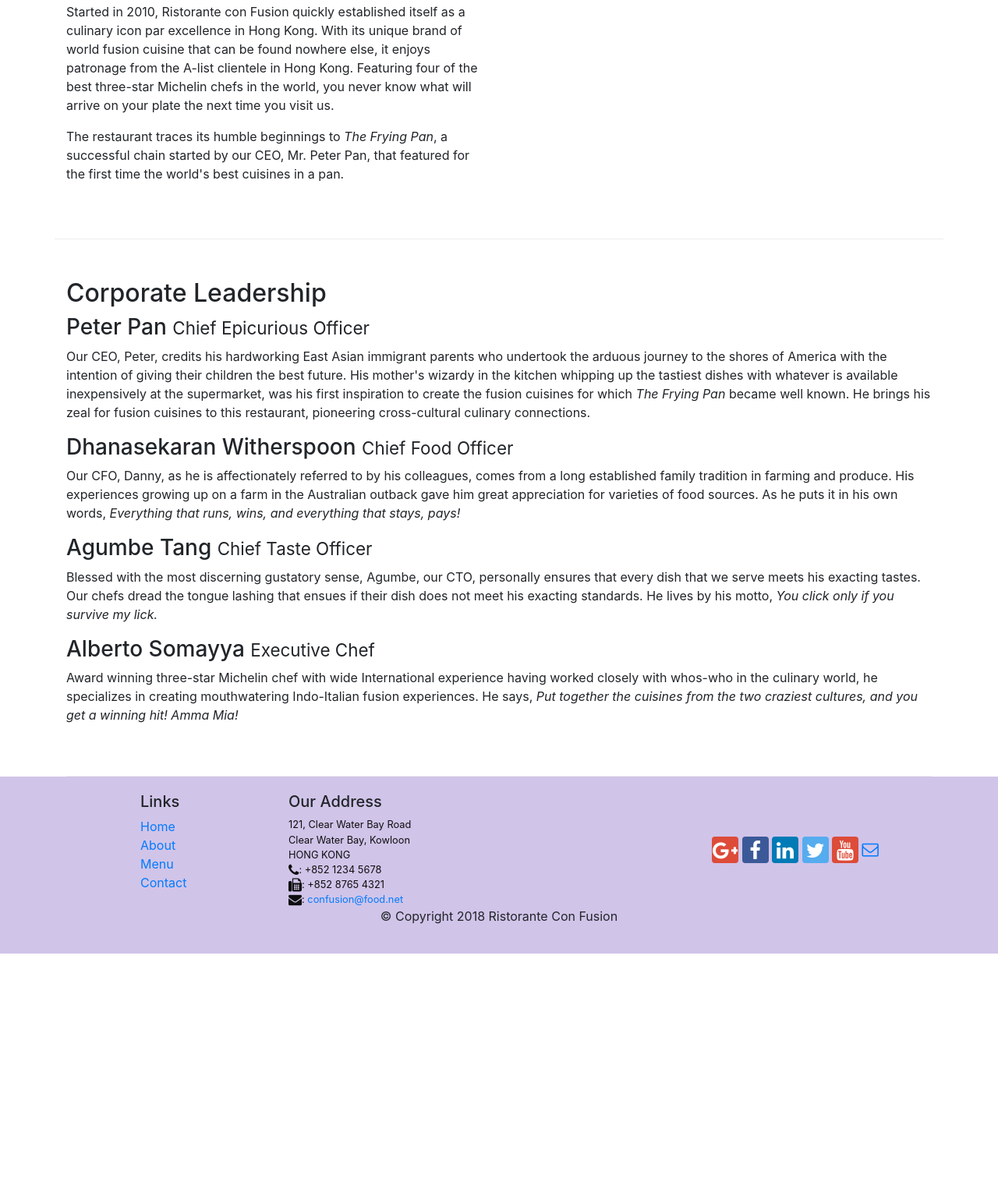
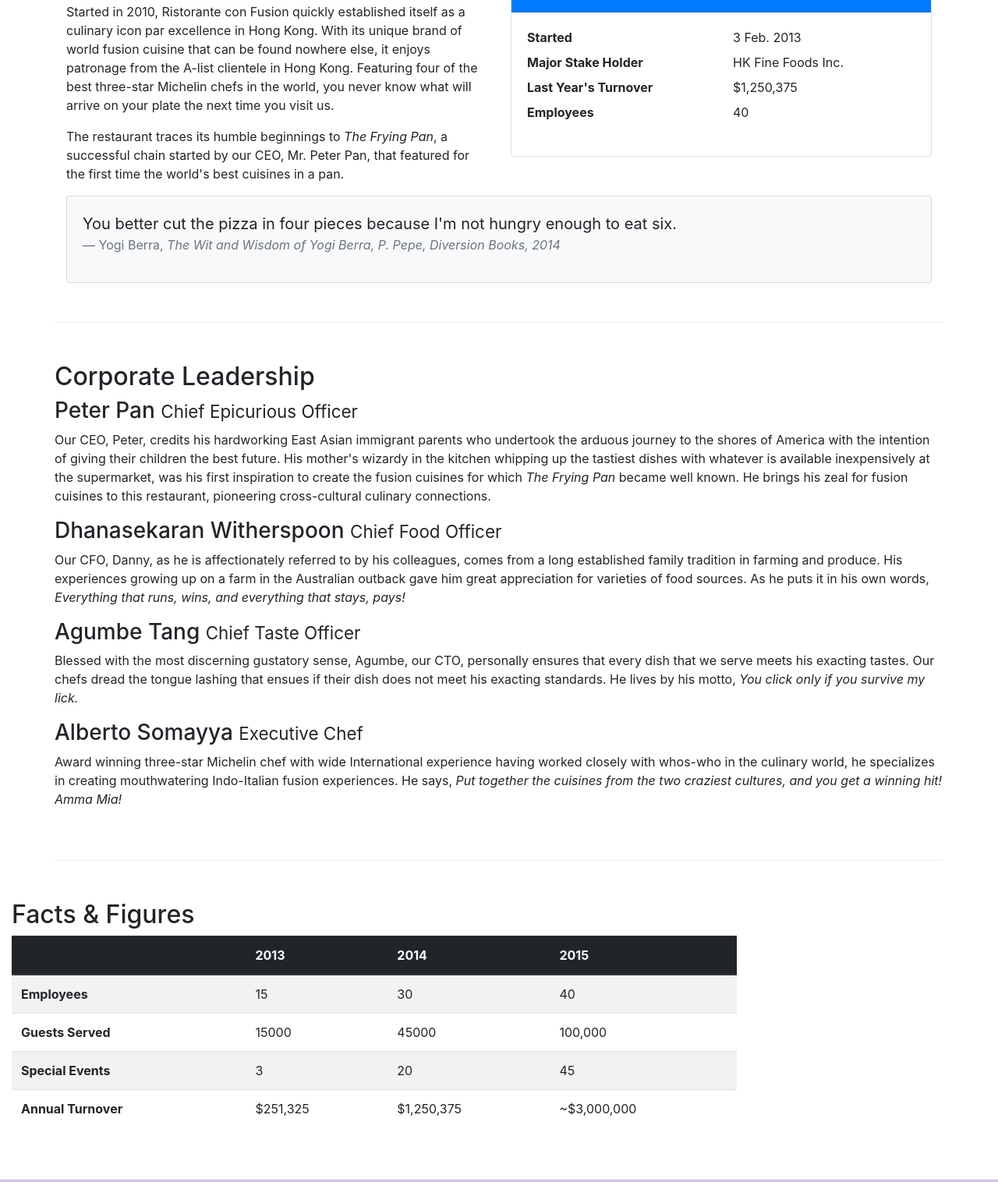
Before and after one commit to HydrogenChloride/Learning-Full-Stack-Web-Development, a website: page aboutus.html in a window 1280 px wide. Shown: the part 558-2074 px from the top of the page at 78% size. Before the commit the page ends 1781 px from the top, so only its background shows below. Drawn offline with nearby package versions, Linux system fonts and the light colour scheme.

Commit message:
Tables and Cards

```diff
--- a/aboutus.html
+++ b/aboutus.html
@@ -58,19 +58,45 @@
                    <h3>About Us</h3>
                    <hr>
                 </div>
-            </div>
 
-            <div class="row-content">
-                <div class="col-12 col-sm-6">
+                <div class="row row-content">
+                    <div class="col-sm-6">
                         <h2>Our History</h2>
                         <p>Started in 2010, Ristorante con Fusion quickly established itself as a culinary icon par excellence in Hong Kong. With its unique brand of world fusion cuisine that can be found nowhere else, it enjoys patronage from the A-list clientele in Hong Kong.  Featuring four of the best three-star Michelin chefs in the world, you never know what will arrive on your plate the next time you visit us.</p>
                         <p>The restaurant traces its humble beginnings to <em>The Frying Pan</em>, a successful chain started by our CEO, Mr. Peter Pan, that featured for the first time the world's best cuisines in a pan.</p>
                     </div>
-                <div>
+                    <div class="col-sm">
+                        <div class="card">
+                            <h3 class="card-header bg-primary text-white">Facts At a Glance</h3>
+                            <div class="card-body">
+                                <dl class="row">
+                                    <dt class="col-6">Started</dt>
+                                    <dd class="col-6">3 Feb. 2013</dd>
+                                    <dt class="col-6">Major Stake Holder</dt>
+                                    <dd class="col-6">HK Fine Foods Inc.</dd>
+                                    <dt class="col-6">Last Year's Turnover</dt>
+                                    <dd class="col-6">$1,250,375</dd>
+                                    <dt class="col-6">Employees</dt>
+                                    <dd class="col-6">40</dd>
+                                </dl>
+                            </div>
+                        </div>
+                    </div>
+                    <div class="col-12">
+                        <div class="card card-body bg-light">
+                            <blockquote class="blockquote">
+                                <p class="mb-0">You better cut the pizza in four pieces because
+                                    I'm not hungry enough to eat six.</p>
+                                <footer class="blockquote-footer">Yogi Berra,
+                                    <cite title="Source Title">The Wit and Wisdom of Yogi Berra,
+                                    P. Pepe, Diversion Books, 2014</cite>
+                                </footer>
+                            </blockquote>
+                        </div>
+                    </div>
                 </div>
             </div>
 
-        </div>
             <div class="row row-content align-items-center">
                 <div>
                     <h2>Corporate Leadership</h2>
@@ -84,7 +110,53 @@
                     <p class="d-none d-sm-block">Award winning three-star Michelin chef with wide International experience having worked closely with whos-who in the culinary world, he specializes in creating mouthwatering Indo-Italian fusion experiences. He says, <em>Put together the cuisines from the two craziest cultures, and you get a winning hit! Amma Mia!</em></p>
                 </div>
             </div>
+        </div>
+    </div>
 
+    <div class="row row-content">
+        <div class="col-12 col-sm-9">
+            <h2>Facts &amp; Figures</h2>
+            <div class="table-responsive">
+                <table class="table table-striped">
+                    <thead class="thead-dark">
+                        <tr>
+                            <th>&nbsp;</th>
+                            <th>2013</th>
+                            <th>2014</th>
+                            <th>2015</th>
+                        </tr>
+                    </thead>
+                    <tbody>
+                        <tr>
+                            <th>Employees</th>
+                            <td>15</td>
+                            <td>30</td>
+                            <td>40</td>
+                        </tr>
+                        <tr>
+                            <th>Guests Served</th>
+                            <td>15000</td>
+                            <td>45000</td>
+                            <td>100,000</td>
+                        </tr>
+                        <tr>
+                            <th>Special Events</th>
+                            <td>3</td>
+                            <td>20</td>
+                            <td>45</td>
+                        </tr>
+                        <tr>
+                            <th>Annual Turnover</th>
+                            <td>$251,325</td>
+                            <td>$1,250,375</td>
+                            <td>~$3,000,000</td>
+                        </tr>
+                    </tbody>
+                </table>
+            </div>
+        </div>
+         <div class="col-12 col-sm-3">
+        </div>
    </div>
 
     <footer class="footer">
```
Also changed, not shown: index.html (line endings or trailing spaces). Lines whose indentation alone changed are shown as unchanged.
